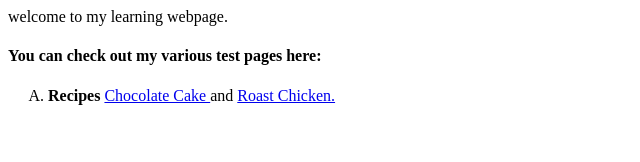
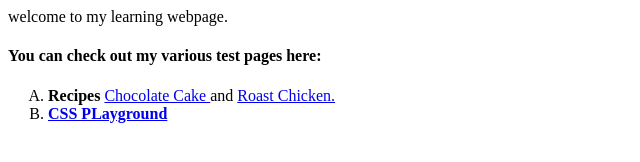
Before and after one commit to JoceFri/web_basics, a plain HTML site: page index.html in a window 1280 px wide. Shown: the whole page, without its empty margins (0-640 px from the left). Drawn offline with Linux system fonts and the light colour scheme.

Commit message:
added link to CSS playground

```diff
--- a/index.html
+++ b/index.html
@@ -11,6 +11,7 @@
     <h4>You can check out my various test pages here:</h4>
     <ol type="A">
         <li><b>Recipes </b><a href="recipe.html">Chocolate Cake </a>and <a href="chicken.html">Roast Chicken.</a></li>
+        <li><a href="boxmodel"><b>CSS PLayground</b></a></li>
     </ol>
 
    <!-- <p><h1>h1 </h1><h2>h2 </h2><h3>h3 </h3><h4>h4 </h4><h5>h5 </h5><h6>h6 </h6></p> -->
```
